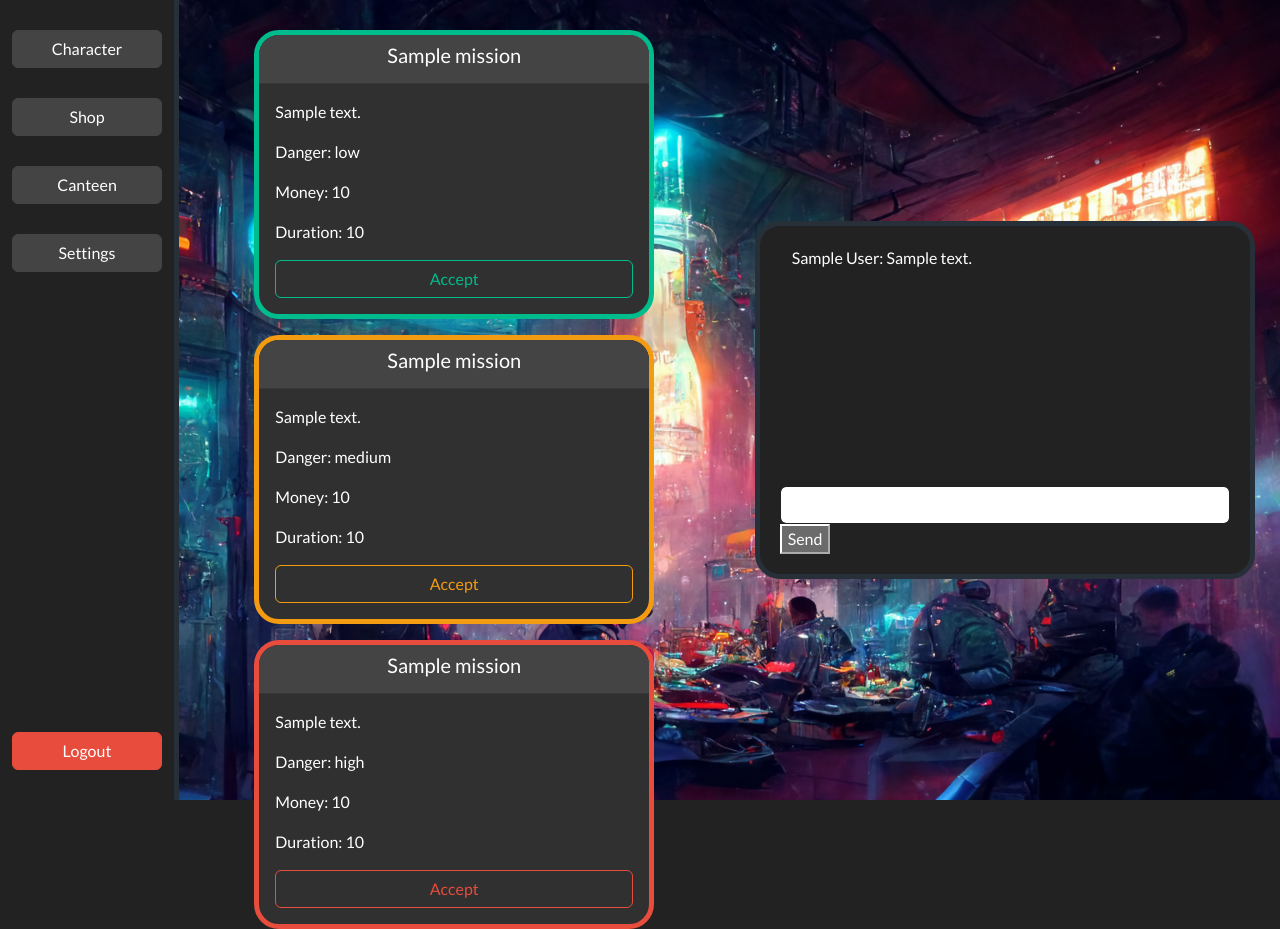
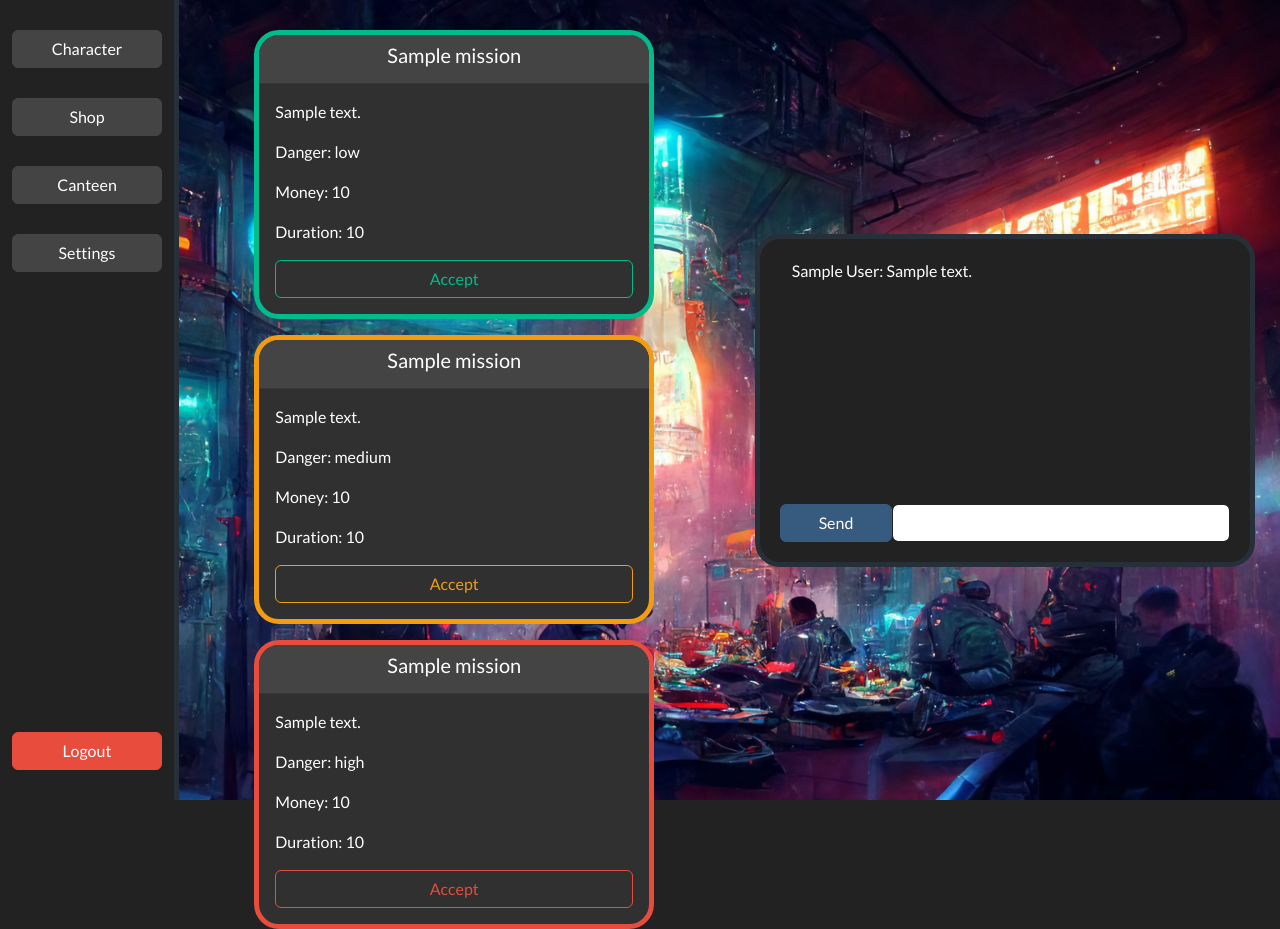
Before and after one commit to Corqi/WWW-app, a Flask app: template app/templates/bar.html in a window 1280 px wide. Run offline with Flask 2, Linux system fonts and the light colour scheme; the template is opened without the code that fills it: values that come from a table or form of the project are taken from there, others are empty; a user stored in the database is signed in; tables that the repository leaves empty hold one stand-in row (values such as "Sample post"); data that the repository does not hold is empty; parts of the project's set-up code (start-up, migrations or seed data) failed here and were passed over; some libraries are stand-ins or nearby versions.

Commit message:
Bar page visual updates v1.0

```diff
--- a/app/templates/bar.html
+++ b/app/templates/bar.html
@@ -71,9 +71,19 @@
         margin-top: 0;
     }
 
-    /* .missionBox p{
-        font-size: larger;
-    } */
+    #send-button{
+        margin-top: 0;
+        width: 100%;
+    }
+
+    #messageWindowInputs{
+        display: flex;
+        padding-top: 5px;
+    }
+
+    .containerMessageInputs{
+        padding: 0;
+    }
 </style>
 {% endblock styles %}
 
@@ -162,9 +172,13 @@
         <div class="container" id="messagesWindow">
 
         </div>
-        <div>
-            <input type="text" id="message-input" class="form-control" maxlength="500">
-            <button id="send-button" onclick="addMessage();">Send</button>
+        <div id="messageWindowInputs">
+            <div class="container col-3 containerMessageInputs">
+                <button class="btn btn-primary" id="send-button" onclick="addMessage();">Send</button>
+            </div>
+            <div class="container col-9 containerMessageInputs">
+                <input type="text" id="message-input" class="form-control" maxlength="500">
+            </div>
         </div>
     </div>
     {% endblock chatBox %}
```
